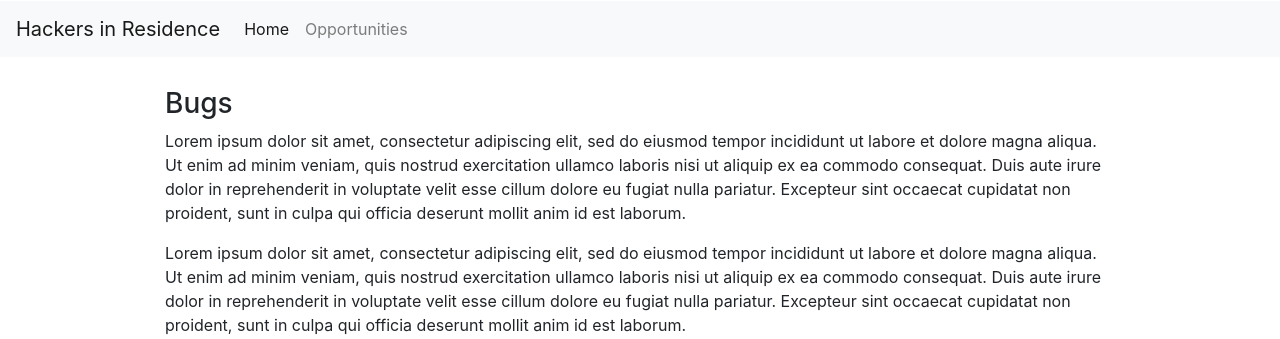
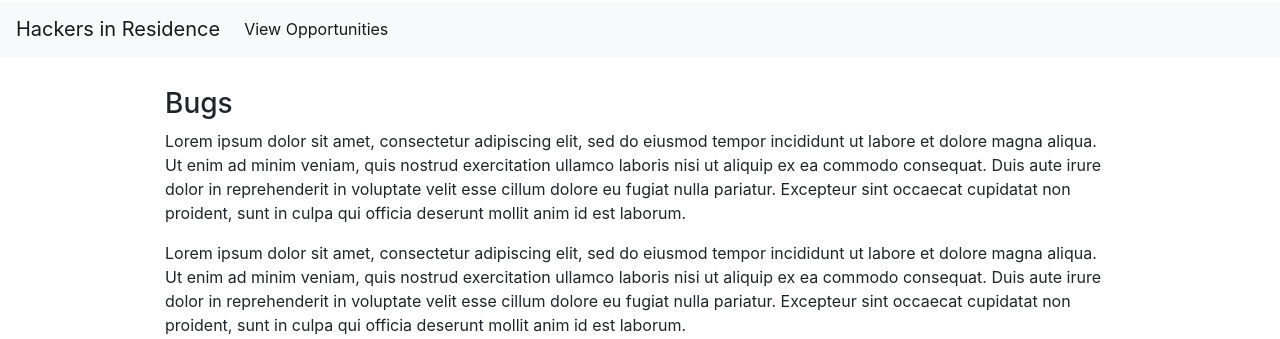
Before and after one commit to noisebridge/hackersinresidence, a Django app: page /bugs/ in a window 1280 px wide. Shown: the top 339 px of the page. Run offline with Django 3.2, Linux system fonts and the light colour scheme; some libraries are stand-ins or nearby versions.

Commit message:
Fixed header a bit more.

```diff
--- a/hackersinresidence/webapp/templates/sections/header.html
+++ b/hackersinresidence/webapp/templates/sections/header.html
@@ -5,18 +5,20 @@
 <![endif]-->
 
 <nav class="navbar navbar-expand-lg navbar-light bg-light">
-  <a class="navbar-brand" href="#">Hackers in Residence</a>
+  <a class="navbar-brand" href="/">Hackers in Residence</a>
   {# <a class="pull-left header-logo" href="/">Hackers in Residence<img src="{% static "images/logo.svg" %}" \></a> #}
   <button class="navbar-toggler" type="button" data-toggle="collapse" data-target="#navbarNavDropdown" aria-controls="navbarNavDropdown" aria-expanded="false" aria-label="Toggle navigation">
     <span class="navbar-toggler-icon"></span>
   </button>
   <div class="collapse navbar-collapse" id="navbarNavDropdown">
     <ul class="navbar-nav">
+      <!--
       <li class="nav-item active">
         <a class="nav-link" href="/">Home<span class="sr-only">(current)</span></a>
       </li>
-      <li class="nav-item">
-        <a class="nav-link" href="/opportunities/">Opportunities</a>
+      -->
+      <li class="nav-item active">
+        <a class="nav-link" href="/opportunities/">View Opportunities</a>
       </li>
     </ul>
   </div>
```
